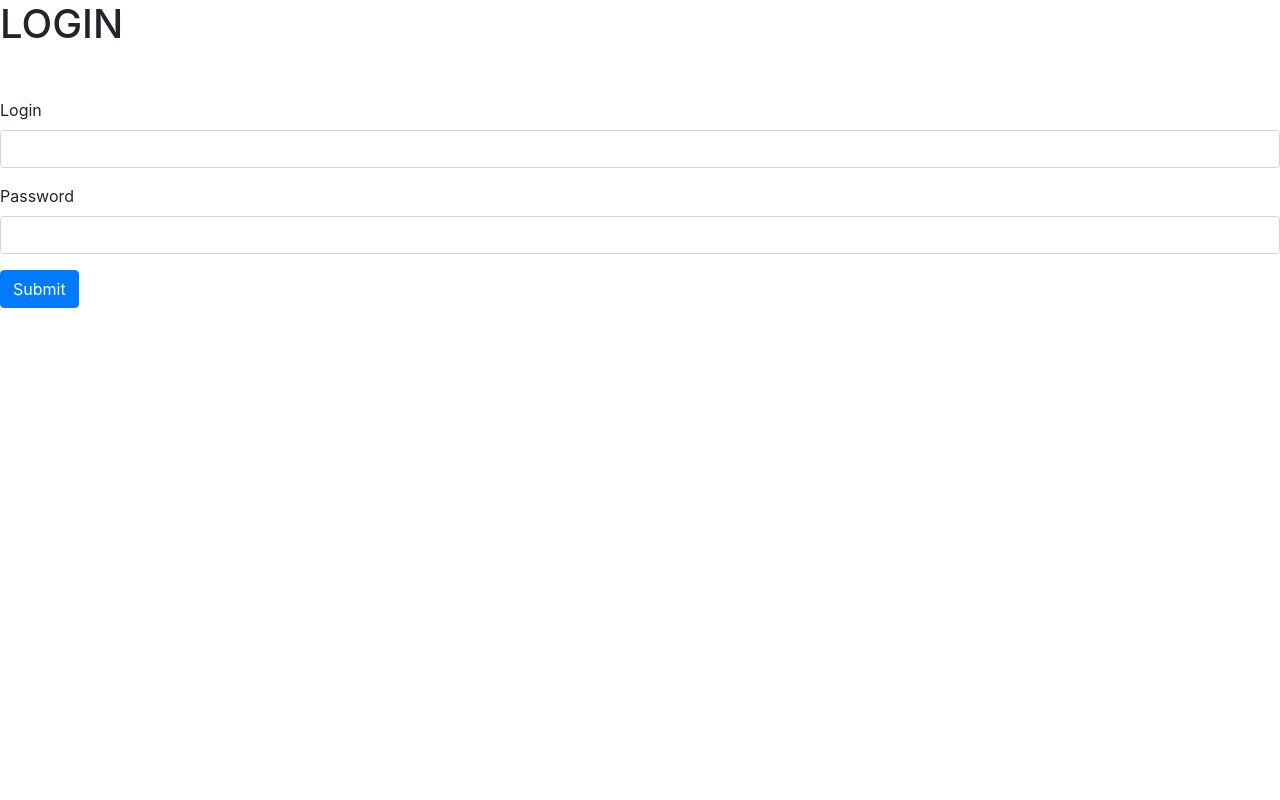
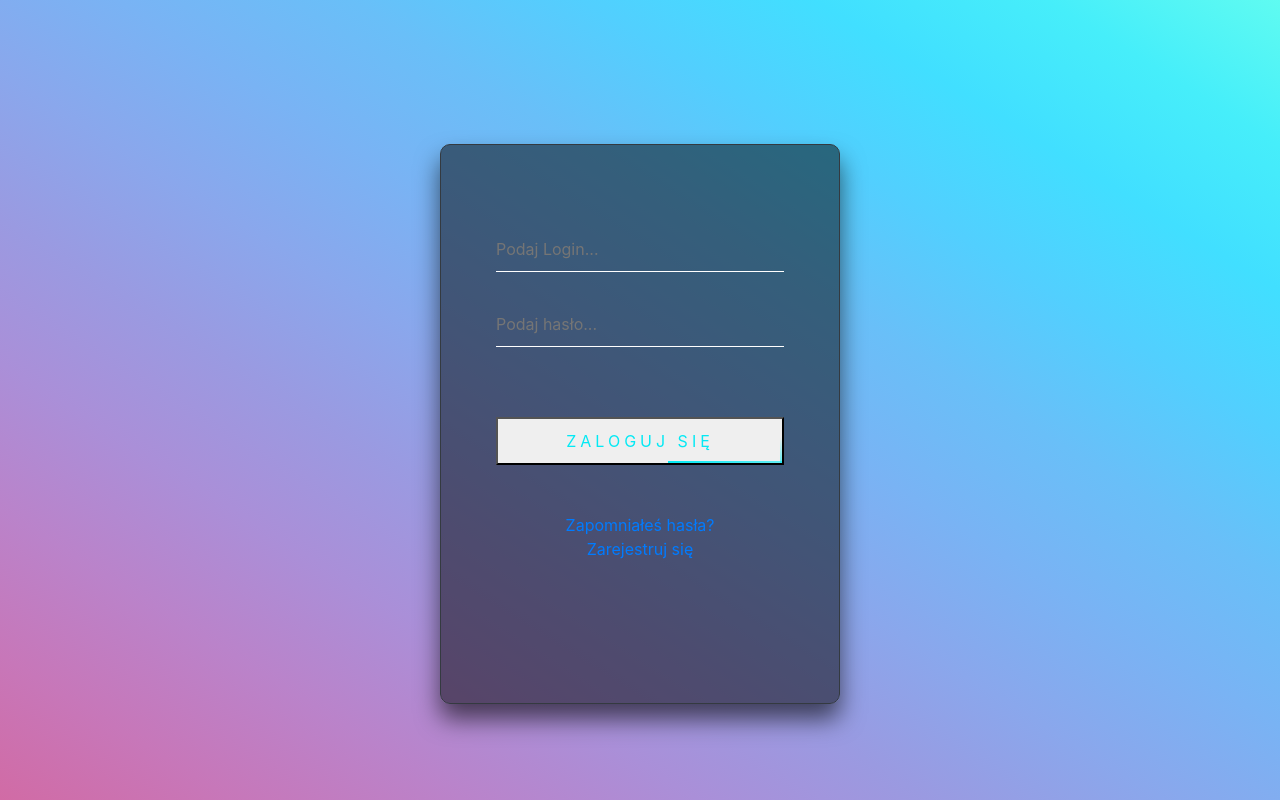
Before and after one commit to Paarzivall/SerwisSpolecznosciowy, a Django app: page /user/my_login/ in a window 1280 px wide. Run offline with Django 3.2, Linux system fonts and the light colour scheme; some libraries are stand-ins or nearby versions.

Commit message:
add style to login/register page

```diff
--- a/SerwisSpolecznosciowy/settings.py
+++ b/SerwisSpolecznosciowy/settings.py
@@ -124,6 +124,12 @@ USE_TZ = True
 # Static files (CSS, JavaScript, Images)
 # https://docs.djangoproject.com/en/2.1/howto/static-files/
 
+STATIC_ROOT = os.path.join(BASE_DIR, '../static')
+
+STATICFILES_DIRS = (
+    os.path.join(BASE_DIR, "static"),
+
+)
 STATIC_URL = '/static/'
 
 LOGIN_REDIRECT_URL = 'home'
--- a/UserActions/views.py
+++ b/UserActions/views.py
@@ -13,10 +13,12 @@ def my_login(request):
                 login(request, user)
                 return render(request, 'index.html')
             else:
-                error = {'error_log_div': 'Your account was inactive.'}
+                error = {'error_log_div': 'Twoje konto jest nieaktywne.'}
+                # error = {'error_log_div': 'Your account was inactive.'}
                 return render(request, 'UsersActions/login.html', error)
         else:
-            error = {'error_log_div': 'Invalid login details given.'}
+            error = {'error_log_div': 'Nieprawidłowe dane logowania.'}
+            # error = {'error_log_div': 'Invalid login details given.'}
             return render(request, 'UsersActions/login.html', error)
     else:
         return render(request, 'UsersActions/login.html')
@@ -26,3 +28,7 @@ def my_login(request):
 def my_logout(request):
     logout(request)
     return render(request, 'UsersActions/logout.html')
+
+
+def register():
+    pass
--- /dev/null
+++ b/static/main_style.css
@@ -0,0 +1,174 @@
+body {
+background-image: linear-gradient(to right top, #d16ba5, #c777b9, #ba83ca, #aa8fd8, #9a9ae1, #8aa7ec, #79b3f4, #69bff8, #52cffe, #41dfff, #46eefa, #5ffbf1);
+height:100vh;
+}
+
+#main_form{
+    height: 70vh !important;
+}
+
+#main_form_login{
+    display:block;
+}
+
+#main_form_register{
+    display:none;
+}
+
+.login-box {
+  position: absolute;
+  top: 50%;
+  left: 50%;
+  width: 400px;
+  padding: 40px;
+  transform: translate(-50%, -50%);
+  background: rgba(0,0,0,.5);
+  box-sizing: border-box;
+  box-shadow: 0 15px 25px rgba(0,0,0,.6);
+  border-radius: 10px;
+}
+
+.login-box h2 {
+  margin: 0 0 30px;
+  padding: 0;
+  color: #fff;
+  text-align: center;
+}
+
+.login-box .user-box {
+  position: relative;
+}
+
+.login-box .user-box input {
+  width: 100%;
+  padding: 10px 0;
+  font-size: 16px;
+  color: #fff;
+  margin-bottom: 30px;
+  border: none;
+  border-bottom: 1px solid #fff;
+  outline: none;
+  background: transparent;
+}
+.login-box .user-box label {
+  position: absolute;
+  top:0;
+  left: 0;
+  padding: 10px 0;
+  font-size: 16px;
+  color: #fff;
+  pointer-events: none;
+  transition: .5s;
+}
+
+.login-box .user-box input:focus ~ label,
+.login-box .user-box input:valid ~ label {
+  top: -20px;
+  left: 0;
+  color: #03e9f4;
+  font-size: 12px;
+}
+
+.login-box form button {
+  position: relative;
+  display: inline-block;
+  padding: 10px 20px;
+  color: #03e9f4;
+  font-size: 16px;
+  text-decoration: none;
+  text-transform: uppercase;
+  overflow: hidden;
+  transition: .5s;
+  margin-top: 40px;
+  letter-spacing: 4px
+}
+
+.login-box button:hover {
+  background: #03e9f4;
+  color: #fff;
+  border-radius: 5px;
+  box-shadow: 0 0 5px #03e9f4,
+              0 0 25px #03e9f4,
+              0 0 50px #03e9f4,
+              0 0 100px #03e9f4;
+}
+
+.login-box button span {
+  position: absolute;
+  display: block;
+}
+
+.login-box button span:nth-child(1) {
+  top: 0;
+  left: -100%;
+  width: 100%;
+  height: 2px;
+  background: linear-gradient(90deg, transparent, #03e9f4);
+  animation: btn-anim1 1s linear infinite;
+}
+
+@keyframes btn-anim1 {
+  0% {
+    left: -100%;
+  }
+  50%,100% {
+    left: 100%;
+  }
+}
+
+.login-box button span:nth-child(2) {
+  top: -100%;
+  right: 0;
+  width: 2px;
+  height: 100%;
+  background: linear-gradient(180deg, transparent, #03e9f4);
+  animation: btn-anim2 1s linear infinite;
+  animation-delay: .25s
+}
+
+@keyframes btn-anim2 {
+  0% {
+    top: -100%;
+  }
+  50%,100% {
+    top: 100%;
+  }
+}
+
+.login-box button span:nth-child(3) {
+  bottom: 0;
+  right: -100%;
+  width: 100%;
+  height: 2px;
+  background: linear-gradient(270deg, transparent, #03e9f4);
+  animation: btn-anim3 1s linear infinite;
+  animation-delay: .5s
+}
+
+@keyframes btn-anim3 {
+  0% {
+    right: -100%;
+  }
+  50%,100% {
+    right: 100%;
+  }
+}
+
+.login-box button span:nth-child(4) {
+  bottom: -100%;
+  left: 0;
+  width: 2px;
+  height: 100%;
+  background: linear-gradient(360deg, transparent, #03e9f4);
+  animation: btn-anim4 1s linear infinite;
+  animation-delay: .75s
+}
+
+@keyframes btn-anim4 {
+  0% {
+    bottom: -100%;
+  }
+  50%,100% {
+    bottom: 100%;
+  }
+}
--- a/templates/UsersActions/login.html
+++ b/templates/UsersActions/login.html
@@ -1,19 +1,74 @@
 {% extends 'base.html' %}
-
-{% block title %}Login{% endblock %}
+{% load static %}
+    {% block sub_css %}
+        <link rel="stylesheet" type="text/css" href="{% static 'main_style.css' %}">
+    {% endblock %}
+    {% block title %}Login{% endblock %}
 
 {% block content %}
-<div class="alert">{{ error_log_div }}</div>
-        <form method="post" action="{% url 'user:my_login' %}">
-            {% csrf_token %}
-           <div class="form-group">
-               <label for="login">Login</label>
-               <input type="text" class="form-control" id="login" name="login">
-          </div>
-          <div class="form-group">
-              <label for="password">Password</label>
-              <input type="password" class="form-control" id="password" name="password">
-          </div>
-          <button type="submit" class="btn btn-primary">Submit</button>
-        </form>
+    <div id="main_form" class="col-10 col-md-4 mx-auto border border-dark mt-4 login-box">
+        <div class="alert col-12 text-center text-danger font-weight-bold">{{ error_log_div }}</div>
+        <div id="main_form_login">
+            <form method="post" action="{% url 'user:my_login' %}" class="col-12">
+                {% csrf_token %}
+               <div class="user-box">
+                   <input type="text"  id="login" name="login" placeholder="Podaj Login...">
+              </div>
+              <div class="user-box">
+                  <input type="password"  id="password" name="password" placeholder="Podaj hasło...">
+              </div>
+              <button type="submit" class=" col-12 mx-auto">
+                  <span></span>
+                  <span></span>
+                  <span></span>
+                  <span></span>
+                  Zaloguj Się
+              </button>
+            </form>
+            <p class="mt-5 text-center">
+                <a href="#">Zapomniałeś hasła?</a><br>
+                <a href="#main_form_register" id="switch_to_register">Zarejestruj się</a>
+            </p>
+        </div>
+        <div id="main_form_register" >
+            <form method="post" action="{% url 'user:my_login' %}" class="col-12">
+                {% csrf_token %}
+                 <div class="user-box">
+                   <input type="text"  id="name" name="name" placeholder="Podaj Imie...">
+              </div>
+                 <div class="user-box">
+                   <input type="text"  id="surname" name="surname" placeholder="Podaj Nazwisko...">
+              </div>
+               <div class="user-box">
+                   <input type="text"  id="email" name="email" placeholder="Podaj Email...">
+              </div>
+              <div class="user-box">
+                  <input type="password"  id="passwd" name="passwd" placeholder="Podaj hasło...">
+              <button type="submit" class=" col-12 mx-auto">
+                  <span></span>
+                  <span></span>
+                  <span></span>
+                  <span></span>
+                  Zarejestruj się
+              </button>
+            </form>
+            <p class="mt-5 text-center">
+                <a href="#main_form_login" id="switch_to_login">Zaloguj się</a>
+            </p>
+        </div>
+
+    </div>
 {% endblock %}
+
+{% block scripts %}
+    <script>
+        document.getElementById('switch_to_register').addEventListener('click',function(){
+            document.getElementById('main_form_login').style.display = 'none';
+            document.getElementById('main_form_register').style.display = 'block';
+        });
+         document.getElementById('switch_to_login').addEventListener('click',function(){
+            document.getElementById('main_form_login').style.display = 'block';
+            document.getElementById('main_form_register').style.display = 'none';
+        });
+    </script>
+{% endblock %}
--- a/templates/base.html
+++ b/templates/base.html
@@ -3,12 +3,13 @@
     <head>
         <meta charset="utf-8">
         <link rel="stylesheet" href="https://stackpath.bootstrapcdn.com/bootstrap/4.5.0/css/bootstrap.min.css" integrity="sha384-9aIt2nRpC12Uk9gS9baDl411NQApFmC26EwAOH8WgZl5MYYxFfc+NcPb1dKGj7Sk" crossorigin="anonymous">
+
+        {% block sub_css %}
+        {% endblock %}
         <title>{% block title %}Django Simple Login{% endblock %}</title>
     </head>
     <body>
         <header>
-            <h1>LOGIN</h1>
-
         </header>
         <main>
             {% block content %}
@@ -16,6 +17,8 @@
             {% endblock %}
         </main>
         <footer>
+            {% block scripts %}
+            {% endblock %}
             <script src="https://code.jquery.com/jquery-3.5.1.slim.min.js" integrity="sha384-DfXdz2htPH0lsSSs5nCTpuj/zy4C+OGpamoFVy38MVBnE+IbbVYUew+OrCXaRkfj" crossorigin="anonymous"></script>
             <script src="https://cdn.jsdelivr.net/npm/popper.js@1.16.0/dist/umd/popper.min.js" integrity="sha384-Q6E9RHvbIyZFJoft+2mJbHaEWldlvI9IOYy5n3zV9zzTtmI3UksdQRVvoxMfooAo" crossorigin="anonymous"></script>
             <script src="https://stackpath.bootstrapcdn.com/bootstrap/4.5.0/js/bootstrap.min.js" integrity="sha384-OgVRvuATP1z7JjHLkuOU7Xw704+h835Lr+6QL9UvYjZE3Ipu6Tp75j7Bh/kR0JKI" crossorigin="anonymous"></script>
```
